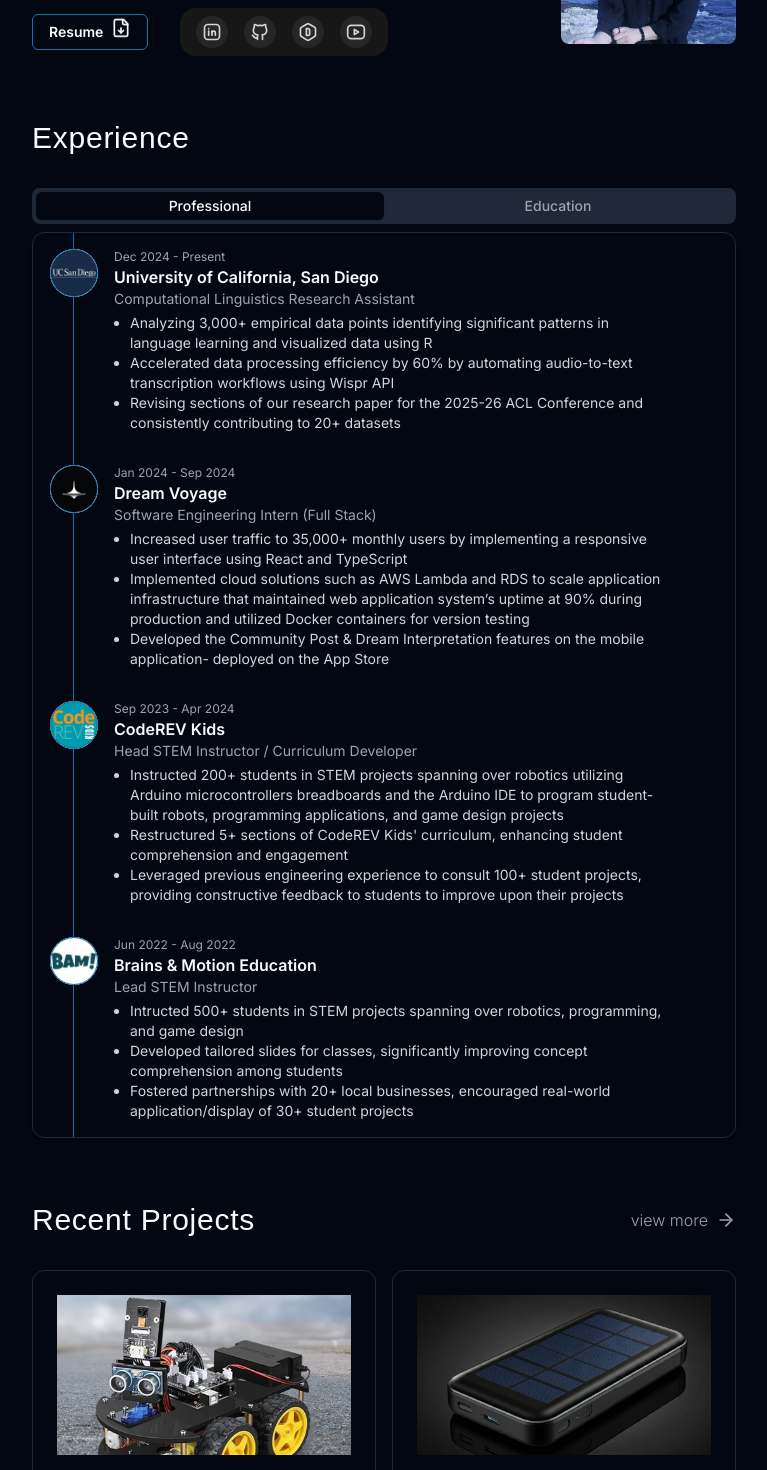
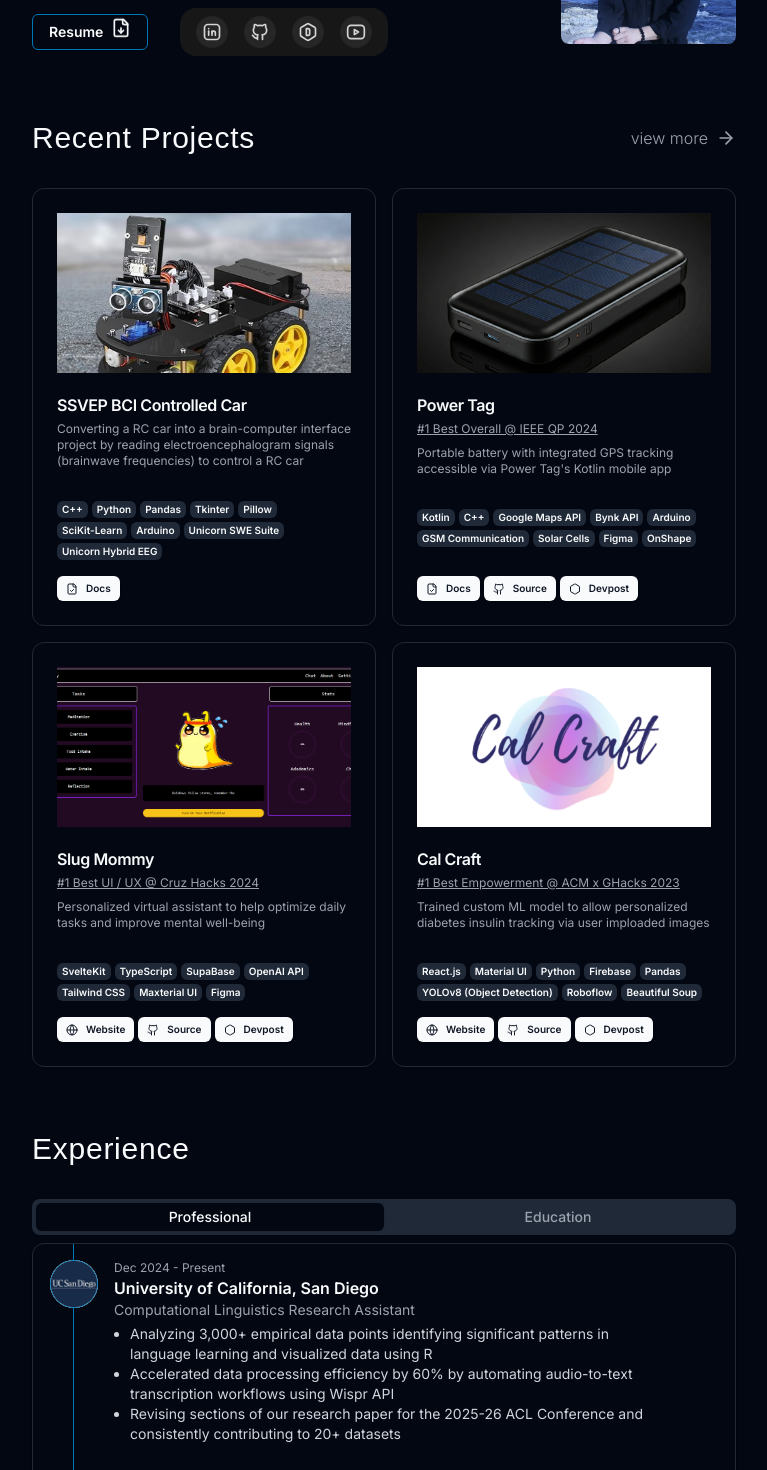
Before and after one commit to ryunzz/ryan-ni, a Next.js app: page / in a window 1280 px wide. Shown: the part 260-1730 px from the top of the page, without its empty margins (256-1023 px from the left). Built offline with nearby package versions, Linux system fonts and the light colour scheme; a web font is replaced by a local one.

Commit message:
swapped ordering

```diff
--- a/src/app/page.tsx
+++ b/src/app/page.tsx
@@ -62,12 +62,7 @@ export default async function Home() {
         </div>
       </section>
 
-      <section className="flex flex-col gap-8">
-        <div className="flex justify-between">
-          <h2 className="title text-2xl sm:text-3xl">Experience</h2>
-        </div>
-        <Experience />
-      </section>
+
 
       <section className="flex flex-col gap-8">
         <div className="flex justify-between">
@@ -82,6 +77,15 @@ export default async function Home() {
         <Projects limit={LIMIT} />
       </section>
 
+
+      <section className="flex flex-col gap-8">
+        <div className="flex justify-between">
+          <h2 className="title text-2xl sm:text-3xl">Experience</h2>
+        </div>
+        <Experience />
+      </section>
+
+
     </article>
   );
 }
```
